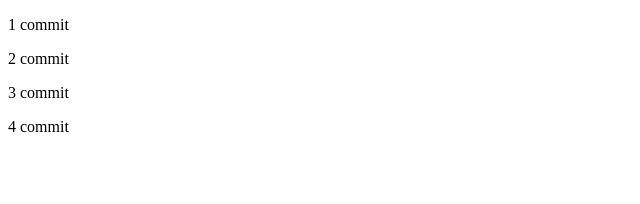
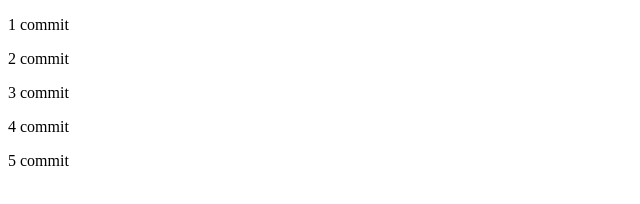
Before and after one commit to SergioA3728/pagina_martes_3, a plain HTML site: page index.html in a window 1280 px wide. Shown: the full height of the page, 0-640 px from the left. Drawn offline with Linux system fonts and the light colour scheme.

Commit message:
7 commit

```diff
--- a/index.html
+++ b/index.html
@@ -10,5 +10,6 @@
     <p>2 commit</p>
     <p>3 commit</p>
     <p>4 commit</p>
+    <p>5 commit</p>
 </body>
 </html>
```
